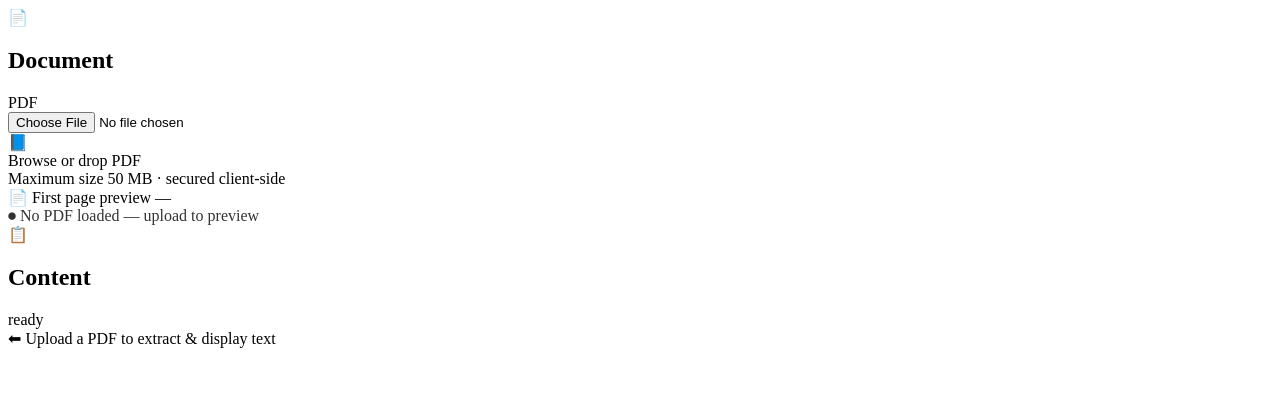
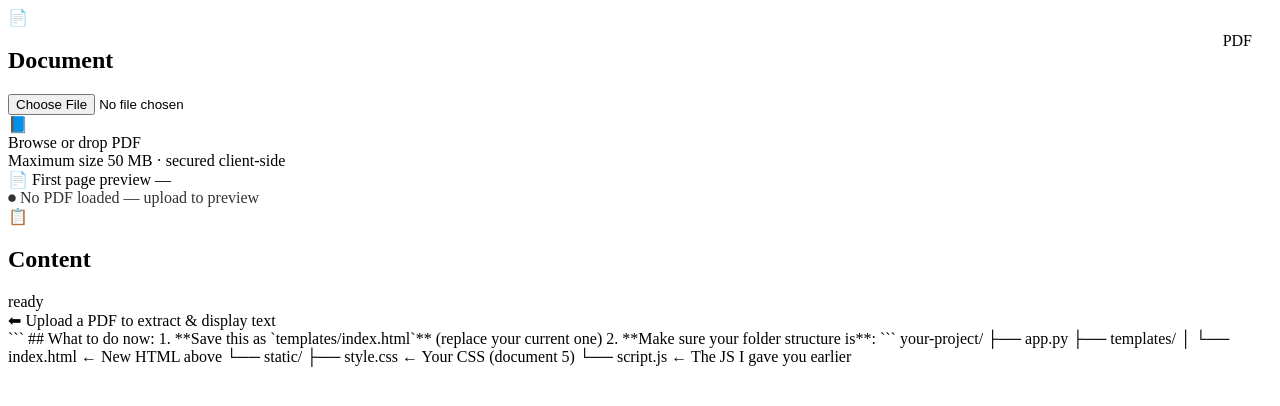
Before and after one commit to rencepascua4-cyber/qweret, a Flask app: page / in a window 1280 px wide. Shown: the top 406 px of the page. Run offline with Flask 3, Linux system fonts and the light colour scheme; some libraries are stand-ins or nearby versions.

Commit message:
Replace templates/index.html with updated version

````diff
--- a/templates/index.html
+++ b/templates/index.html
@@ -5,6 +5,7 @@
     <meta name="viewport" content="width=device-width, initial-scale=1.0">
     <title>PDF Text Extractor</title>
     <link href="https://fonts.googleapis.com/css2?family=Inter:wght@400;500;600;700&display=swap" rel="stylesheet">
+    <!-- Link to your external CSS file -->
     <link rel="stylesheet" href="{{ url_for('static', filename='style.css') }}">
 </head>
 <body>
@@ -14,8 +15,8 @@
             <div class="section-header">
                 <div class="icon">📄</div>
                 <h2>Document</h2>
-                <span class="pdf-badge">PDF</span>
             </div>
+            <span class="pdf-badge" style="position: absolute; top: 32px; right: 28px;">PDF</span>
 
             <div class="upload-zone" id="uploadZone">
                 <input type="file" id="pdfInput" accept=".pdf">
@@ -66,3 +67,17 @@
     <script src="{{ url_for('static', filename='script.js') }}"></script>
 </body>
 </html>
+```
+
+## What to do now:
+
+1. **Save this as `templates/index.html`** (replace your current one)
+2. **Make sure your folder structure is**:
+```
+   your-project/
+   ├── app.py
+   ├── templates/
+   │   └── index.html          ← New HTML above
+   └── static/
+       ├── style.css           ← Your CSS (document 5)
+       └── script.js           ← The JS I gave you earlier
````
